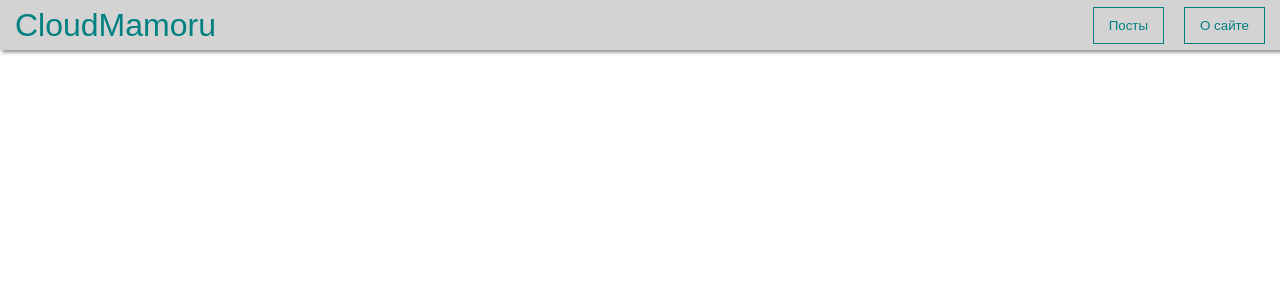
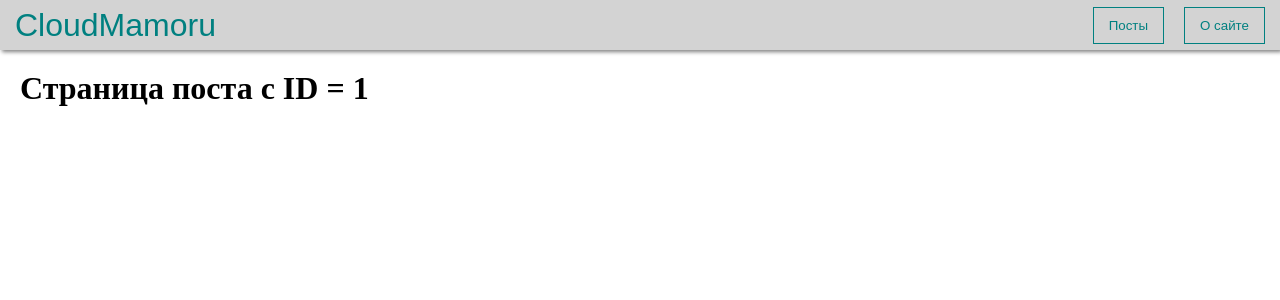
Before and after one commit to CloudMamoru/VueUlbiTV--lessons--, a Vue app: page /posts/1 in a window 1280 px wide. Shown: the top 300 px of the page. Built offline with nearby package versions, Linux system fonts and the light colour scheme.

Commit message:
Динамическая навигация по постам

```diff
--- a/src/components/PostItem.vue
+++ b/src/components/PostItem.vue
@@ -6,6 +6,9 @@
       <div><strong>Описание: </strong>{{ post.body }}</div>
     </div>
     <div class="post__btns">
+      <my-button
+        @click="$router.push(`/posts/${post.id}`)"
+      >Открыть</my-button>
       <my-button
         @click="$emit('remove', post)"
       >Удалить</my-button>
@@ -33,4 +36,8 @@
   align-items: center;
   justify-content: space-between;
 }
+.post__btns {
+  display: flex;
+
+}
 </style>
--- /dev/null
+++ b/src/pages/PostIdPage.vue
@@ -0,0 +1,15 @@
+<template>
+  <div>
+    <h1>Страница поста с ID = {{ $route.params.id }}</h1>
+  </div>
+</template>
+
+<script>
+export default {
+
+}
+</script>
+
+<style scoped>
+
+</style>
--- a/src/router/router.js
+++ b/src/router/router.js
@@ -1,5 +1,6 @@
 import Main from "@/pages/Main";
 import PostPage from "@/pages/PostPage";
+import PostIdPage from "@/pages/PostIdPage";
 import About from "@/pages/About";
 import { createRouter, createWebHistory } from "vue-router";
 
@@ -17,6 +18,10 @@
     path: "/about",
     component: About,
   },
+  {
+    path: "/posts/:id",
+    component: PostIdPage,
+  },
 ];
 
 // Сам Router
```
